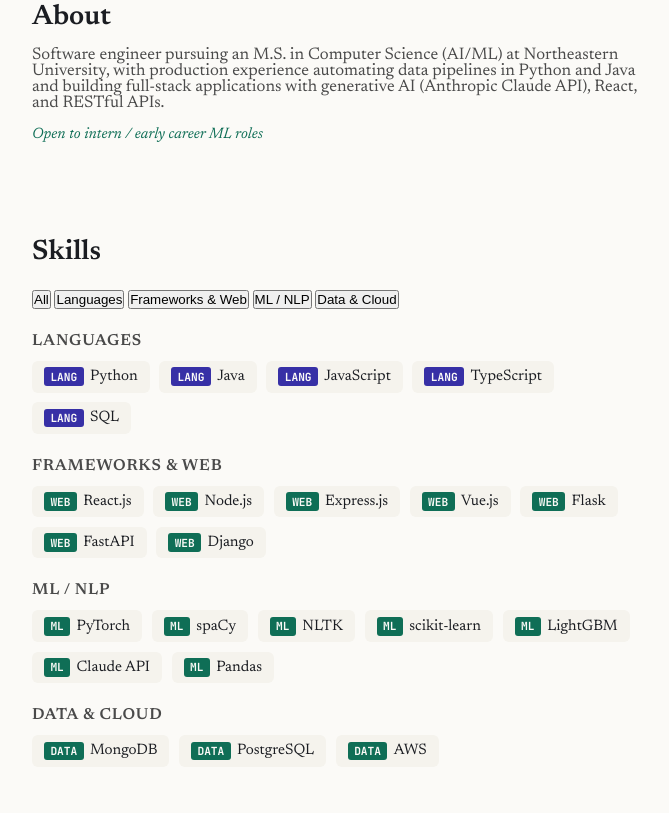
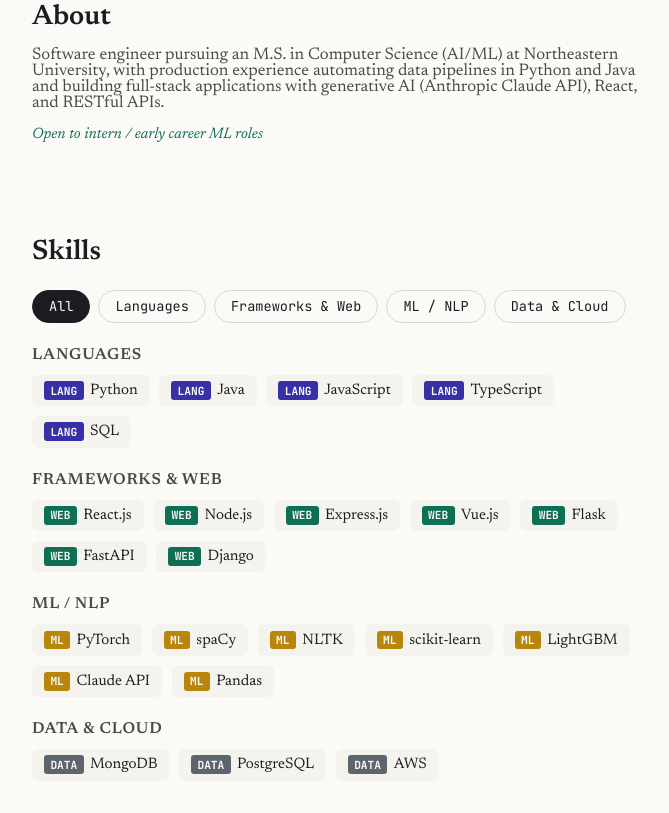
Before and after one commit to EleahBurman/eleah-burman-project-1, a website: page index.html in a window 1280 px wide. Shown: the part 403-1216 px from the top of the page, without its empty margins (0-669 px from the left). Drawn offline with Linux system fonts and the light colour scheme.

Commit message:
Add divs and data-categories for filtering for JS

```diff
--- a/css/style.css
+++ b/css/style.css
@@ -192,3 +192,27 @@ header {
 .tag-data {
     background-color: #5C6470;
 }
+
+.skill-filters {
+    display: flex;
+    flex-wrap: wrap;
+    gap: 0.5rem;
+    margin-bottom: 1.5rem;
+}
+
+.filter-btn {
+    font-family: var(--font-mono);
+    font-size: 0.85rem;
+    background-color: transparent;
+    border: 1px solid #D8D8D8;
+    border-radius: 20px;
+    padding: 0.4rem 1rem;
+    cursor: pointer;
+    color: var(--color-ink);
+}
+
+.filter-btn.active {
+    background-color: var(--color-ink);
+    color: var(--color-bg);
+    border-color: var(--color-ink);
+}
--- a/index.html
+++ b/index.html
@@ -46,6 +46,7 @@
                 <button class="filter-btn" data-category="ml">ML / NLP</button>
                 <button class="filter-btn" data-category="data">Data & Cloud</button>
             </div>
+            <div class="skill-group" data-category="lang">
             <h3>Languages</h3>
             <ul class="skill-list">
                 <li><span class="tag tag-lang">LANG</span> Python</li>
@@ -54,7 +55,9 @@
                 <li><span class="tag tag-lang">LANG</span> TypeScript</li>
                 <li><span class="tag tag-lang">LANG</span> SQL</li>
             </ul>
+        </div>
 
+        <div class="skill-group" data-category="web">
             <h3>Frameworks & Web</h3>
             <ul class="skill-list">
                 <li><span class="tag tag-web">WEB</span> React.js</li>
@@ -65,24 +68,29 @@
                 <li><span class="tag tag-web">WEB</span> FastAPI</li>
                 <li><span class="tag tag-web">WEB</span> Django</li>
             </ul>
+        </div>
 
+        <div class="skill-group" data-category="ml">
             <h3>ML / NLP</h3>
             <ul class="skill-list">
-                <li><span class="tag tag-web">ML</span> PyTorch</li>
-                <li><span class="tag tag-web">ML</span> spaCy</li>
-                <li><span class="tag tag-web">ML</span> NLTK</li>
-                <li><span class="tag tag-web">ML</span> scikit-learn</li>
-                <li><span class="tag tag-web">ML</span> LightGBM</li>
-                <li><span class="tag tag-web">ML</span> Claude API</li>
-                <li><span class="tag tag-web">ML</span> Pandas</li>
+                <li><span class="tag tag-ml">ML</span> PyTorch</li>
+                <li><span class="tag tag-ml">ML</span> spaCy</li>
+                <li><span class="tag tag-ml">ML</span> NLTK</li>
+                <li><span class="tag tag-ml">ML</span> scikit-learn</li>
+                <li><span class="tag tag-ml">ML</span> LightGBM</li>
+                <li><span class="tag tag-ml">ML</span> Claude API</li>
+                <li><span class="tag tag-ml">ML</span> Pandas</li>
             </ul>
+        </div>
 
+        <div class="skill-group" data-category="data">
             <h3>Data & Cloud</h3>
             <ul class="skill-list">
-                <li><span class="tag tag-web">DATA</span> MongoDB</li>
-                <li><span class="tag tag-web">DATA</span> PostgreSQL</li>
-                <li><span class="tag tag-web">DATA</span> AWS</li>
+                <li><span class="tag tag-data">DATA</span> MongoDB</li>
+                <li><span class="tag tag-data">DATA</span> PostgreSQL</li>
+                <li><span class="tag tag-data">DATA</span> AWS</li>
             </ul>
+        </div>
         </section>
     </main>
 </body>
```
